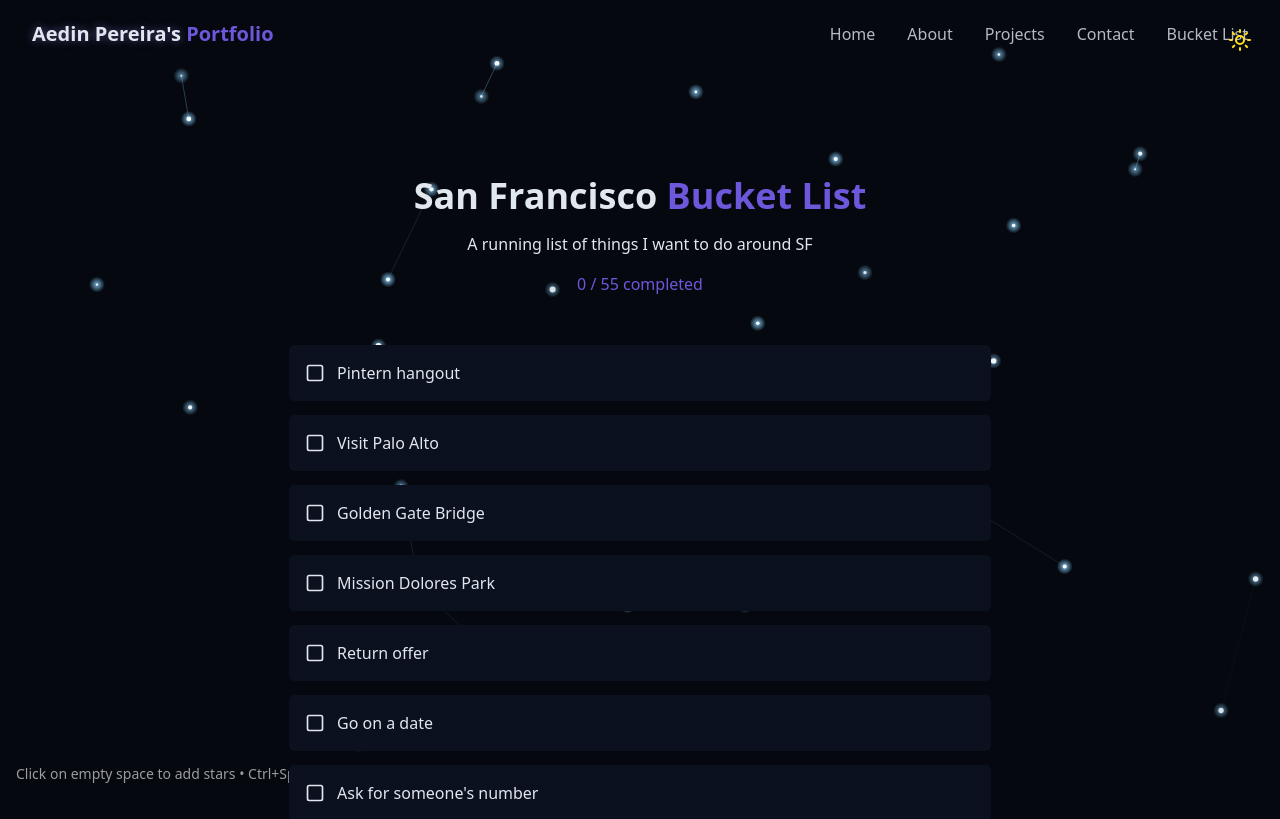
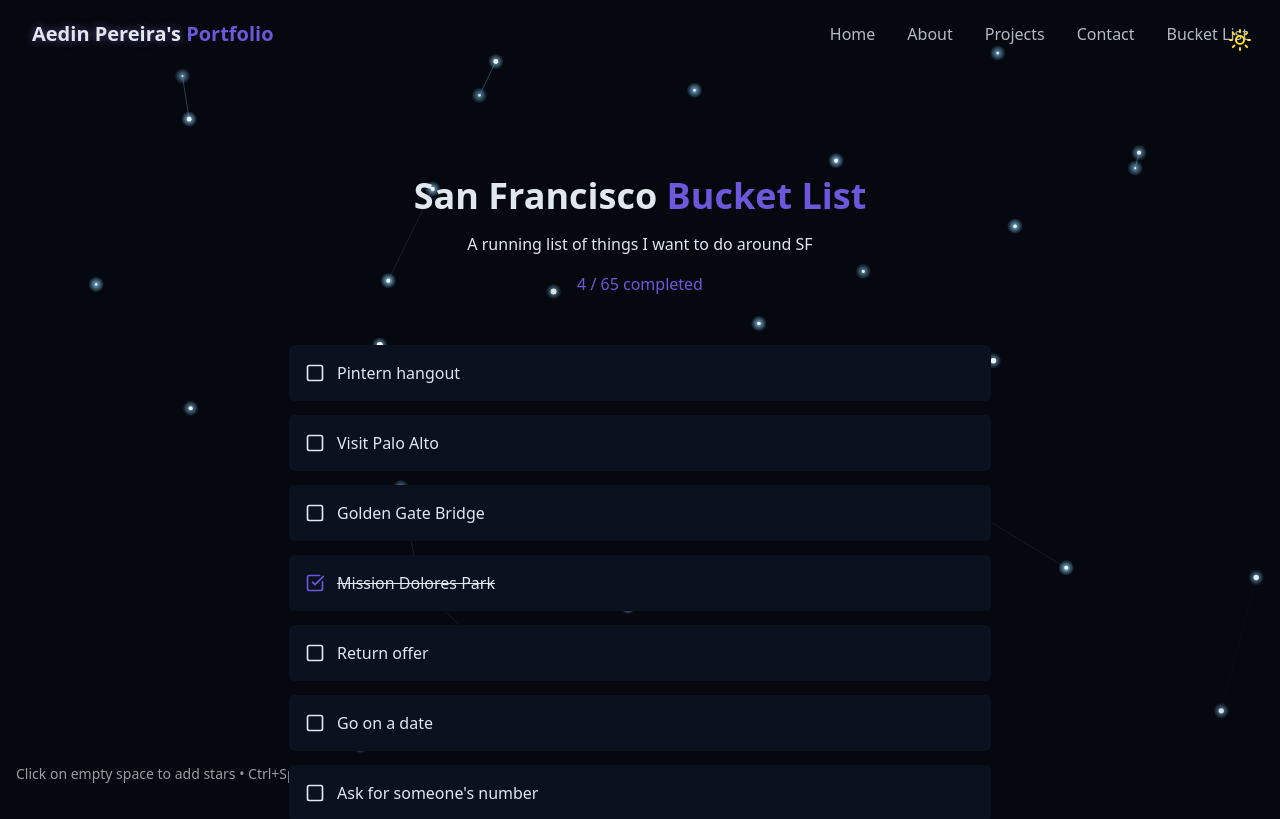
Before and after one commit to coolkidaedy/portfoliowebsite, a React (Vite) app: page /bucket-list in a window 1280 px wide. Shown: the top 819 px of the page. Built offline with nearby package versions, Linux system fonts and the light colour scheme.

Commit message:
added bucketlist

```diff
--- a/src/components/BucketListSection.jsx
+++ b/src/components/BucketListSection.jsx
@@ -7,7 +7,7 @@ const bucketList = [
     { id: 1, text: "Pintern hangout", done: false },
     { id: 2, text: "Visit Palo Alto", done: false },
     { id: 3, text: "Golden Gate Bridge", done: false },
-    { id: 4, text: "Mission Dolores Park", done: false },
+    { id: 4, text: "Mission Dolores Park", done: true },
     { id: 5, text: "Return offer", done: false },
     { id: 6, text: "Go on a date", done: false },
     { id: 7, text: "Ask for someone's number", done: false },
@@ -25,7 +25,7 @@ const bucketList = [
     { id: 19, text: "Painted Ladies", done: false },
     { id: 20, text: "The Lands End trail", done: false },
     { id: 21, text: "Ride a trolley", done: false },
-    { id: 22, text: "Chinatown", done: false },
+    { id: 22, text: "Chinatown", done: true },
     { id: 23, text: "In office most days", done: false },
     { id: 24, text: "Learn how to mix", done: false },
     { id: 25, text: "Lombard Street & Russian Hill", done: false },
@@ -34,7 +34,7 @@ const bucketList = [
     { id: 28, text: "Visit Neena in LA", done: false },
     { id: 29, text: "Visit Kelvin's house", done: false },
     { id: 30, text: "Do a hackathon", done: false },
-    { id: 31, text: "La Taqueria", done: false },
+    { id: 31, text: "La Taqueria", done: true },
     { id: 32, text: "Must-try SF food", done: false },
     { id: 33, text: "Outdoor basketball", done: false },
     { id: 34, text: "Go to a club", done: false },
@@ -59,6 +59,16 @@ const bucketList = [
     { id: 53, text: "In-N-Out", done: false },
     { id: 54, text: "Swim in a beach", done: false },
     { id: 55, text: "Ride in a Waymo", done: false },
+    { id: 56, text: "Japantown", done: false },
+    { id: 57, text: "Golden Gate Park", done: false },
+    { id: 58, text: "Presidio", done: true },
+    { id: 59, text: "Marin Headlands hike", done: false },
+    { id: 60, text: "Santa Cruz / Capitola beaches", done: false },
+    { id: 61, text: "Castro neighborhood", done: false },
+    { id: 62, text: "Ferry Building", done: false },
+    { id: 63, text: "SF MoMA", done: false },
+    { id: 64, text: "Fisherman's Wharf", done: false },
+    { id: 65, text: "Ocean Beach", done: false },
 ];
 
 export const BucketListSection = () => {
```
